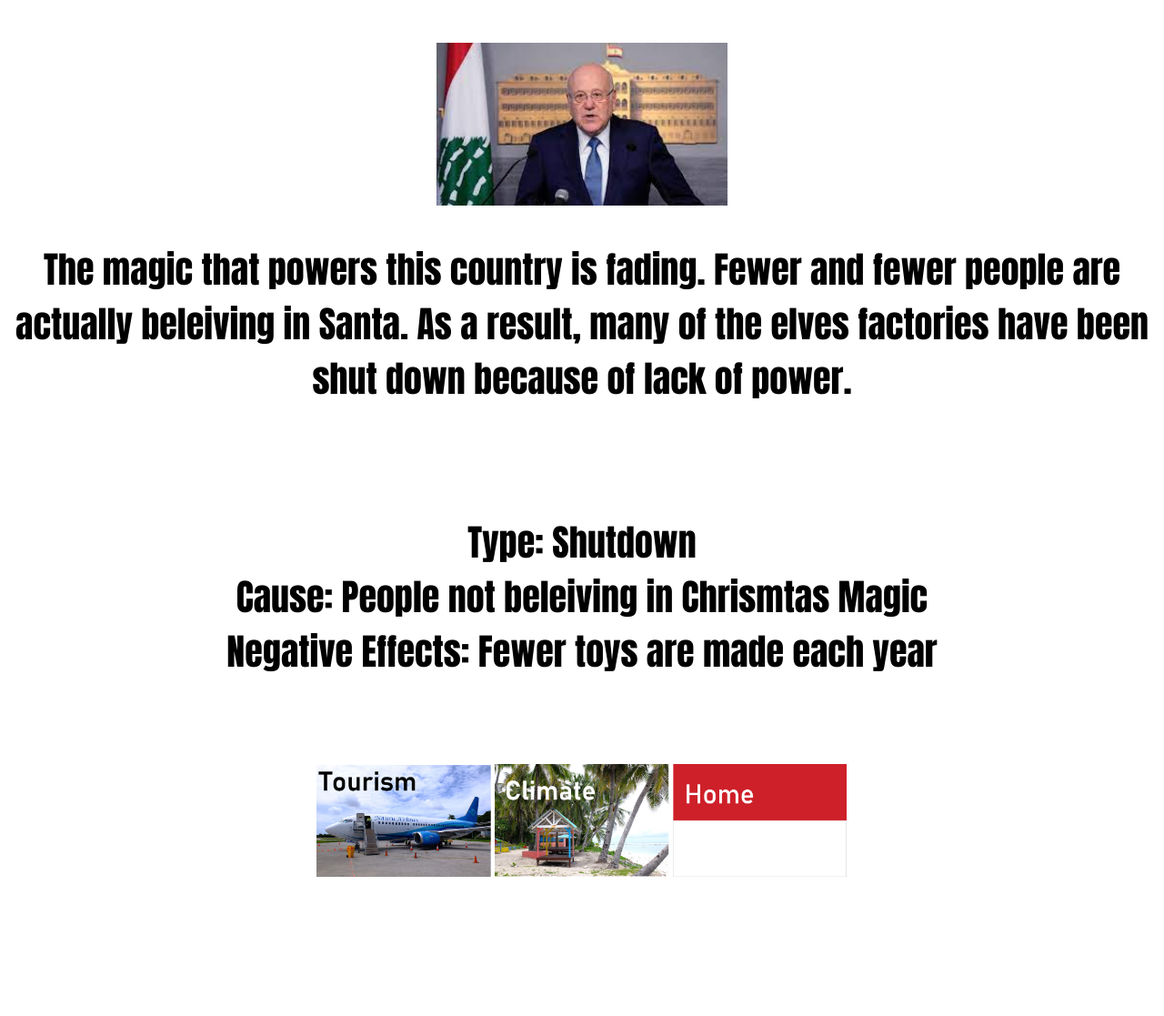
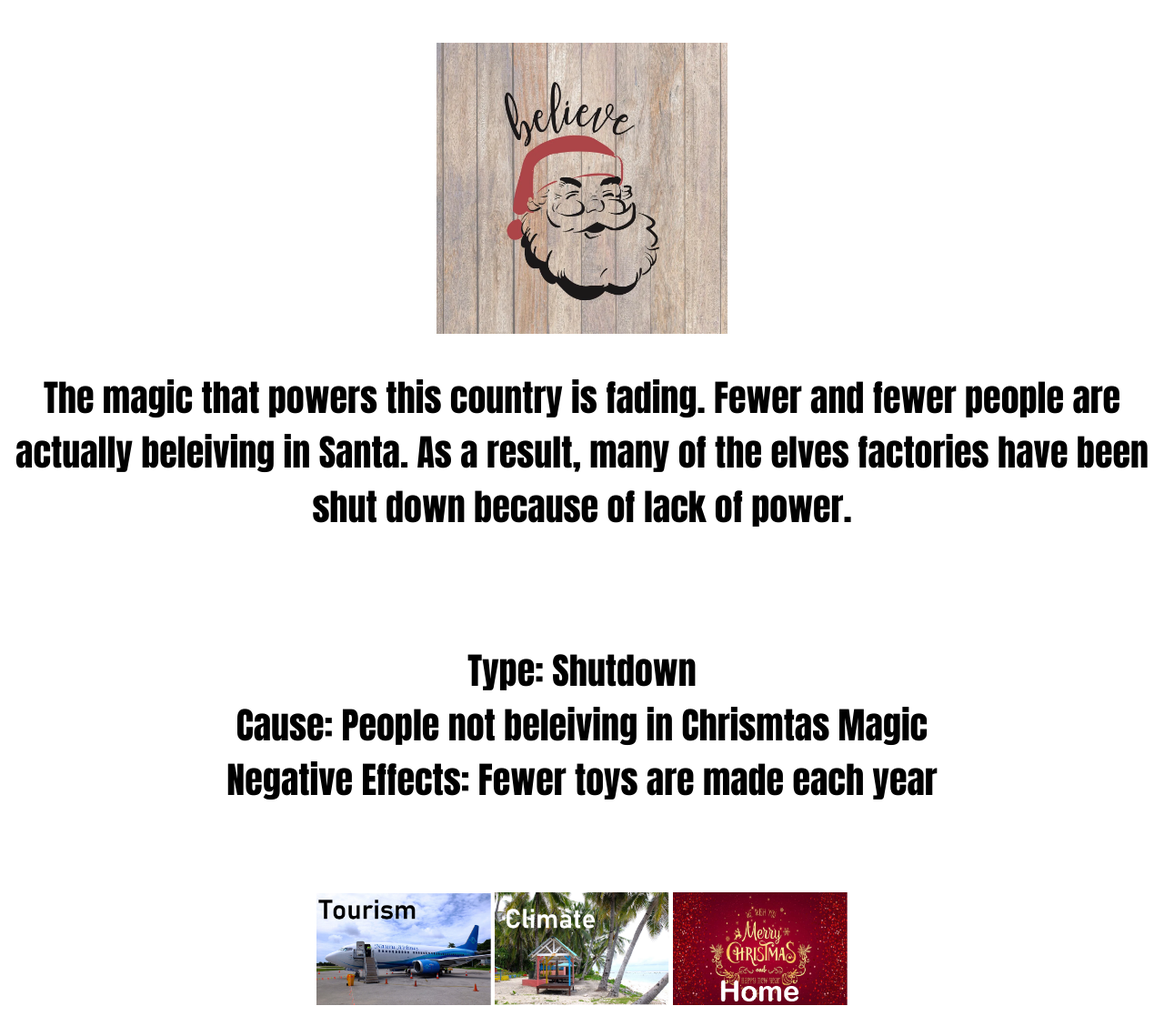
Before and after one commit to kb16896/Smallest-Countries-in-the-World, a plain HTML site: page Christmas4.html in a window 1280 px wide. Shown: the part 144-1261 px from the top of the page at 91% size. Before the commit the page ends 1120 px from the top, so only its background shows below. Drawn offline with Linux system fonts and the light colour scheme.

Commit message:
Christmas

```diff
--- a/Christmas4.html
+++ b/Christmas4.html
@@ -24,7 +24,7 @@
            Major Issues
         </h2>
 
-        <img src="images/Monaco/6.jfif" alt="tourism" class="tourismimg">
+        <img src="images/Christmas!!/6.webp" alt="tourism" class="tourismimg">
 
         <p>
 
@@ -85,7 +85,7 @@
 
                 <a href="CHRISTMAS!!!.html">
 
-                    <img class=button src="images/Monaco/home.PNG" alt="issues">
+                    <img class=button src="images/Christmas!!/home.PNG" alt="issues">
 
                 </a>
 
```
Also changed, not shown: Christmas3.html (+1 -1 lines).
